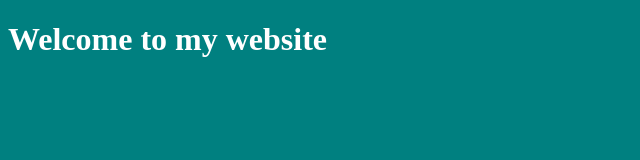
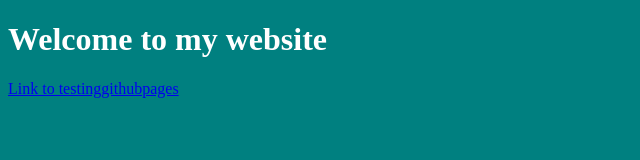
Before and after one commit to edwinchen85/edwinchen85.github.io, a plain HTML site: page index.html in a window 1280 px wide. Shown: the whole page, without its empty margins (0-640 px from the left). Drawn offline with Linux system fonts and the light colour scheme.

Commit message:
Add a link to testinggithubpages repo

```diff
--- a/index.html
+++ b/index.html
@@ -7,5 +7,6 @@
 </head>
 <body>
   <h1>Welcome to my website</h1>
+  <a href="/testinggithubpages/index.html">Link to testinggithubpages</a>
 </body>
 </html>
```
